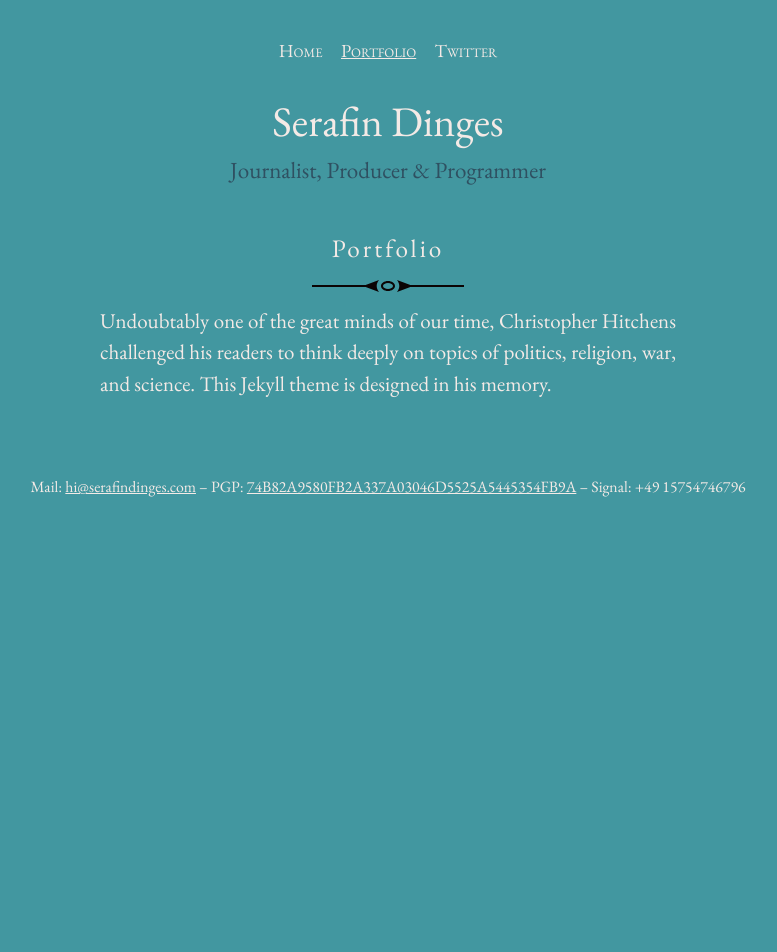
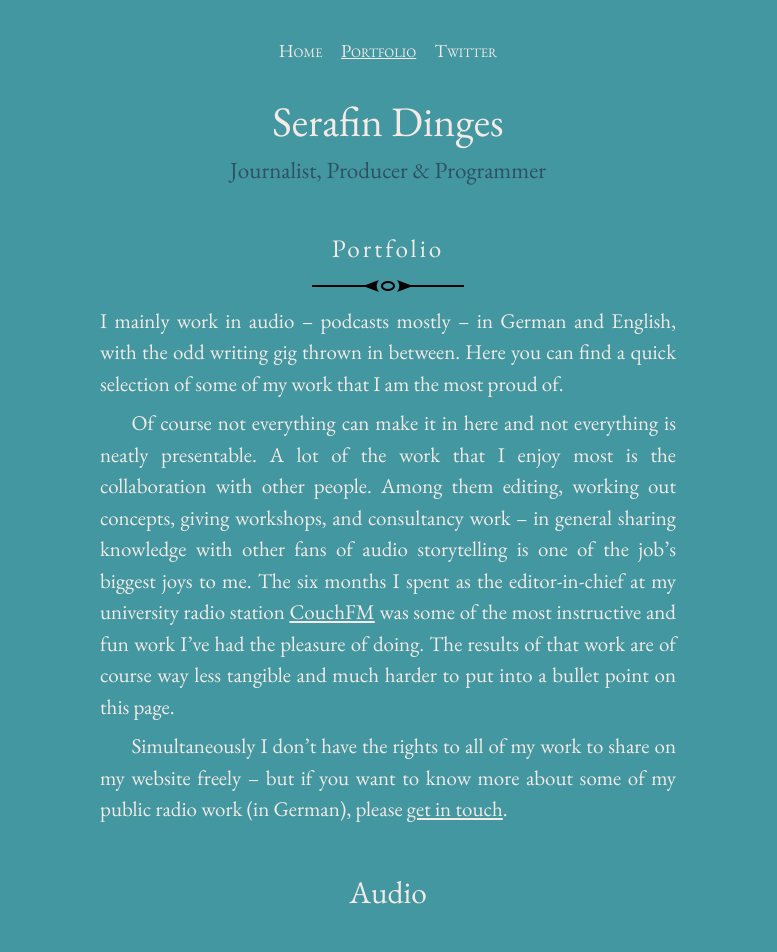
Before and after one commit to SerafinDinges/serafindinges.com, a Jekyll site: the page built from portfolio.md, in a window 1280 px wide. Shown: the top 952 px of the page, without its empty margins (252-1029 px from the left). Built offline with Jekyll 4.4.1, drawn with Linux system fonts in a browser that asks for light colours; before the commit the page ends 900 px from its top, so only the background shows below that; some of the changed text lies outside the part shown.

Commit message:
add pages and portfolio

```diff
--- a/_config.yml
+++ b/_config.yml
@@ -28,7 +28,7 @@
     </p><p>
     I mainly work in podcasts where I host, produce, research, edit, consult. I'm interested in the internet, science communication, data journalism. I also work in writing where I mostly stare at an empty screen.
     </p><p>
-    My work is in English and German and has been done for <em>radioeins, rbb, Gabor Steingarts Morning Briefing, Reform Radio, Frankfurter Rundschau</em> and lots underfunded podcast projects.
+    I work in English and German and have done so for <em>radioeins, rbb, Gabor Steingarts Morning Briefing, Reform Radio, Frankfurter Rundschau</em> and lots underfunded podcast projects.
     </p>
   </div>
 baseurl: "" # the subpath of your site, e.g. /blog
--- a/_sass/_base.scss
+++ b/_sass/_base.scss
@@ -19,7 +19,7 @@
 
 h3 {
   font-size: 1.5em;
-  margin: 1.3333em auto;
+  margin: 1.1em auto;
   text-align: center;
 }
 
@@ -33,7 +33,7 @@
 h5 {
   font-size: 1em;
   font-style: italic;
-  margin: 2em auto;
+  margin: 1em auto 0.6em;
   text-align: center;
 }
 
@@ -66,6 +66,10 @@
   > * {
     padding: 0 3em;
   }
+}
+
+li {
+  list-style: circle;
 }
 
 blockquote.epigraph {
--- a/portfolio.md
+++ b/portfolio.md
@@ -3,4 +3,72 @@
 title: Portfolio
 ---
 
-Undoubtably one of the great minds of our time, Christopher Hitchens challenged his readers to think deeply on topics of politics, religion, war, and science. This Jekyll theme is designed in his memory.
+I mainly work in audio – podcasts mostly – in German and English, with the odd writing gig thrown in between. Here you can find a quick selection of some of my work that I am the most proud of.
+
+Of course not everything can make it in here and not everything is neatly presentable. A lot of the work that I enjoy most is the collaboration with other people. Among them editing, working out concepts, giving workshops, and consultancy work – in general sharing knowledge with other fans of audio storytelling is one of the job's biggest joys to me. The six months I spent as the editor-in-chief at my university radio station [CouchFM](http://www.couchfm.de/) was some of the most instructive and fun work I've had the pleasure of doing. The results of that work are of course way less tangible and much harder to put into a bullet point on this page.
+
+Simultaneously I don't have the rights to all of my work to share on my website freely – but if you want to know more about some of my public radio work (in German), please [get in touch](mailto:hi@serafindinges.com).
+
+### Audio
+
+##### Reform Radio: When I Grow Up
+
+My biggest project to date: An hour-long pilot of a podcast I produced while working with Reform Radio in Manchester. An excursion into Millennial perspectives on contemporary lives. I am working on more, but because of the ambitious scale of the project and my limited time I only rarely get to work on it. You can listen to the whole thing here or subscribe to When I Grow Up wherever you get your podcasts.
+
+<iframe width="100%" height="166" scrolling="no" frameborder="no" allow="autoplay" src="https://w.soundcloud.com/player/?url=https%3A//api.soundcloud.com/tracks/618632376&color=%23645f54&auto_play=false&hide_related=true&show_comments=false&show_user=true&show_reposts=false&show_teaser=false"></iframe>
+
+##### [rbb Feature](https://www.rbb-online.de/rbbkultur/themen/leben/beitraege/2020/03/woche-der-bruederlichkeit/eine-stolpersteingeschichte.html): Orte der Erinnerung – Eine Stolpersteingeschichte ᵈᵉ
+
+<iframe width="100%" height="166" scrolling="no" frameborder="no" allow="autoplay" src="https://w.soundcloud.com/player/?url=https%3A//api.soundcloud.com/tracks/773162077&color=%23645f54&auto_play=false&hide_related=true&show_comments=false&show_user=true&show_reposts=false&show_teaser=false"></iframe>
+
+##### Feature: New Work ᵈᵉ
+
+<iframe width="100%" height="166" scrolling="no" frameborder="no" allow="autoplay" src="https://w.soundcloud.com/player/?url=https%3A//api.soundcloud.com/tracks/707624374&color=%23645f54&auto_play=false&hide_related=true&show_comments=false&show_user=true&show_reposts=false&show_teaser=false"></iframe>
+
+##### Portrait: Winfried Radeke - Gründer der Neuköllner Oper ᵈᵉ
+
+<iframe width="100%" height="166" scrolling="no" frameborder="no" allow="autoplay" src="https://w.soundcloud.com/player/?url=https%3A//api.soundcloud.com/tracks/743821159&color=%23645f54&auto_play=false&hide_related=true&show_comments=false&show_user=true&show_reposts=false&show_teaser=false"></iframe>
+
+### Writing ᵈᵉ
+
+- [Frankfurter Rundschau](https://www.fr.de/kultur/literatur/lange-abschied-weissen-dominanz-13135259.html): "Mit Weißen über Hautfarbe sprechen" – Buchrezension von "Der lange Abschied von der weißen Dominanz" - Charlotte Wiedemann
+
+- [Frankfurter Rundschau](https://www.fr.de/kultur/literatur/frankfurter-buchmesse-lange-schlangen-illustratorensprechstunden-13134106.html)): "Die Hoffnung ist groß, die Konkurrenz auch" – Reportage über junge, hoffnungsvolle Illustrator\*innen auf der Frankfurter Buchmesse
+
+- [Schwerelos und schwermütig](/2019/05/10/rezension-fka-twigs-cellophane.html) – Zu Cellophane von FKA twigs
+
+- [Man kennt sich](/2019/06/18/konzertkritik.html) – Konzertkritik
+
+- [Was ist schon normal?](/2019/02/03/modekritik-rick-owens.html) – Modekritik Rick Owens
+
+- [A Room of One’s Own](/2019/01/10/kunststadt-berlin.html) – über das Artist in Residence-Programm des Auswärtigen Amtes
+
+### Hosting
+
+I have done a fair amount of hosting, both in paneled events and of course on air, both in long-form interview and music radio shows.
+
+##### Panel discussion on antisemitism and intersectionality
+
+... with the writer Kenny Fries and the queer activist and rabbinical student Naomi Henkel-Gümbel (switches to English after a few minutes).
+
+<iframe style="width: 100%; height: 370px;" src="https://www.youtube.com/embed/C-zfQi6Bb1E" frameborder="0" allow="accelerometer; autoplay; encrypted-media; gyroscope; picture-in-picture" allowfullscreen></iframe>
+
+##### Gästezimmer mit Günter M. Ziegler, Präsident der FU ᵈᵉ
+
+<iframe width="100%" height="120" scrolling="no" frameborder="no" allow="autoplay" src="https://w.soundcloud.com/player/?url=https%3A//api.soundcloud.com/tracks/522652338&color=%23645f54&auto_play=false&hide_related=true&show_comments=false&show_user=true&show_reposts=false&show_teaser=false"></iframe>
+
+##### Magazin 05.10.2018 (Musik entfernt) ᵈᵉ
+
+<iframe width="100%" height="120" scrolling="no" frameborder="no" allow="autoplay" src="https://w.soundcloud.com/player/?url=https%3A//api.soundcloud.com/tracks/531722733&color=%23645f54&auto_play=false&hide_related=true&show_comments=false&show_user=true&show_reposts=false&show_teaser=false"></iframe>
+
+##### Magazin 10.07.2018 (Musik entfernt) ᵈᵉ
+
+<iframe width="100%" height="120" scrolling="no" frameborder="no" allow="autoplay" src="https://w.soundcloud.com/player/?url=https%3A//api.soundcloud.com/tracks/531727824&color=%23645f54&auto_play=false&hide_related=true&show_comments=false&show_user=true&show_reposts=false&show_teaser=false"></iframe>
+
+### Video Journalism
+
+##### TV-Reportage: Preisgekrönt ᵈᵉ
+
+Für mein Abschlussprojekt im Seminar "Mobile Journalism" habe ich eine Künstlerin auf ihrem Weg durch den Kunstpreis begleitet. Kamera, Ton, Schnitt usw. alles aus eigener Hand.
+
+<iframe style="width: 100%; height: 370px;" src="https://www.youtube.com/embed/bo8ijPi14yo" frameborder="0" allow="accelerometer; autoplay; encrypted-media; gyroscope; picture-in-picture" allowfullscreen></iframe>
```
Also changed, not shown: _posts/2019-01-10-kunststadt-berlin.md (added, +23 -0 lines), _posts/2019-02-03-modekritik-rick-owens.md (added, +29 -0 lines), _posts/2019-05-10-rezension-fka-twigs-cellophane.md (added, +28 -0 lines), _posts/2019-06-18-konzertkritik.md (added, +16 -0 lines).
